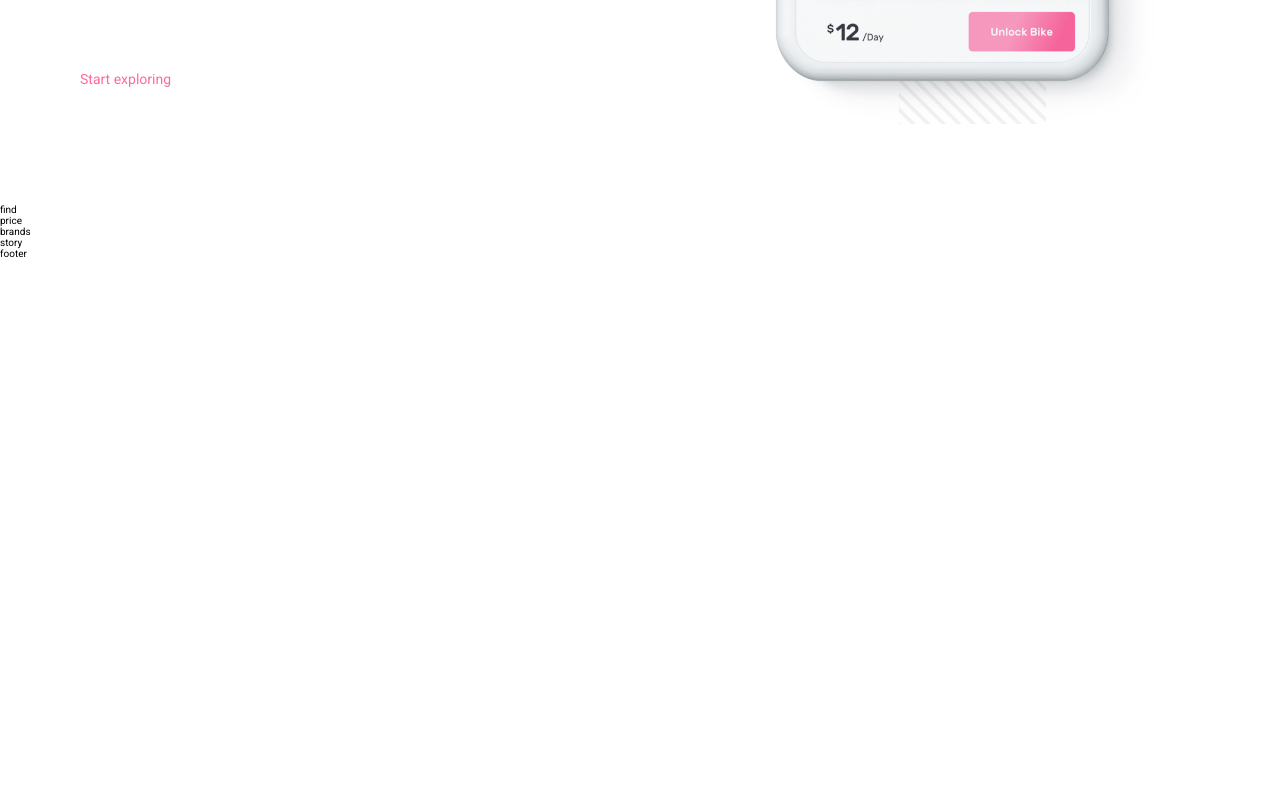
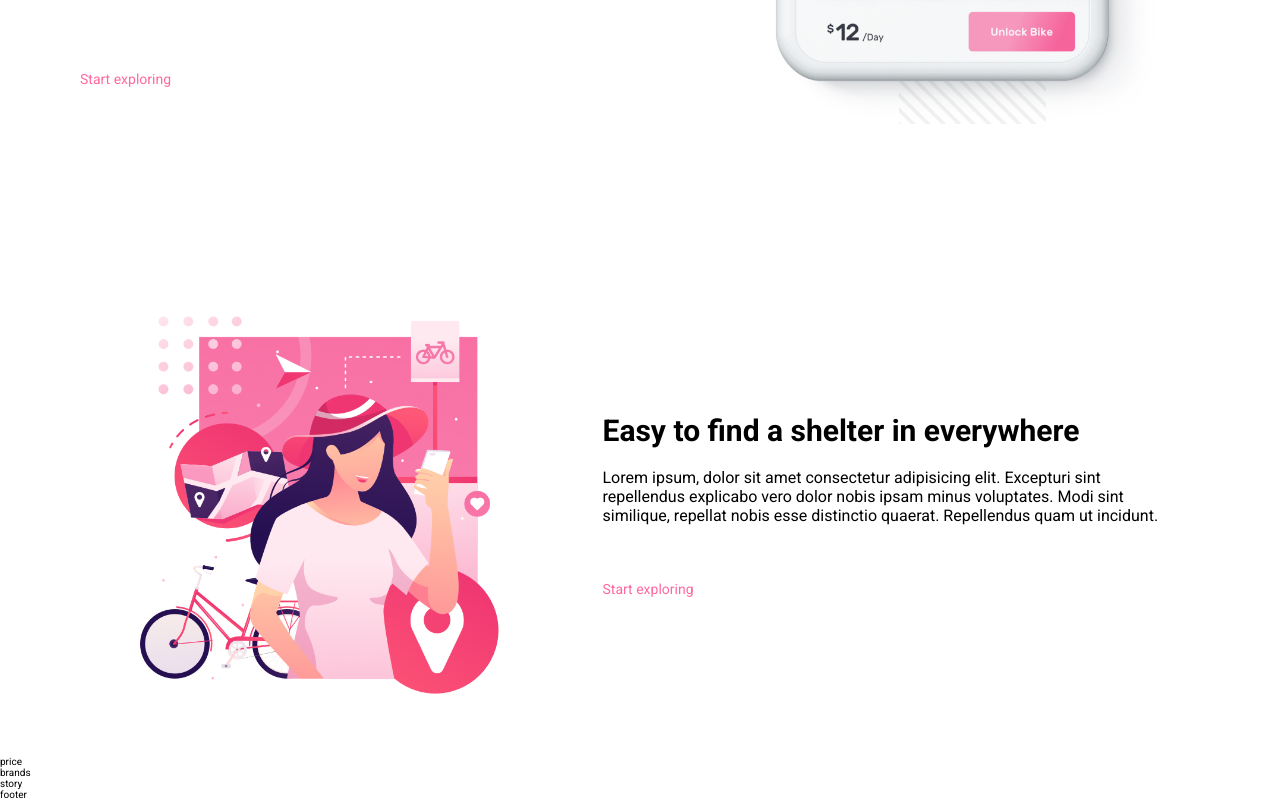
Before and after one commit to fmotoike/CSS, a website: page Pedalyuk/index.html in a window 1280 px wide. Shown: the part 1556-2356 px from the top of the page. Before the commit the page ends 1815 px from the top, so only its background shows below. Drawn offline with Linux system fonts and the light colour scheme.

Commit message:
Styling the find section

```diff
--- a/Pedalyuk/index.html
+++ b/Pedalyuk/index.html
@@ -78,7 +78,14 @@
         </section>
 
         <section class="find">
-            find
+            <figure>
+                <img class="find__img" src="/img/Frame2.jpg" alt="Frame 2">
+            </figure>
+            <div class="find__content">
+                <h2 class="heading--2">Easy to find a shelter in everywhere</h2>
+                <p class="find__text">Lorem ipsum, dolor sit amet consectetur adipisicing elit. Excepturi sint repellendus explicabo vero dolor nobis ipsam minus voluptates. Modi sint similique, repellat nobis esse distinctio quaerat. Repellendus quam ut incidunt.</p>
+                <a href="" class="find__link">Start exploring</a>
+            </div>
         </section>
 
         <section class="price">
--- a/Pedalyuk/package.json
+++ b/Pedalyuk/package.json
@@ -13,5 +13,8 @@
   "devDependencies": {
     "compile-sass": "^1.0.1",
     "npm-run-all": "^4.1.5"
+  },
+  "dependencies": {
+    "live-server": "^1.2.1"
   }
 }
--- a/Pedalyuk/sass/_find.scss
+++ b/Pedalyuk/sass/_find.scss
@@ -0,0 +1,24 @@
+.find {
+    display: flex;
+    align-items: center;
+    justify-content: space-around;
+    margin-top: 5rem;
+    padding: 5rem 8rem;
+
+    &__content {
+        width: 50%;
+    }
+
+    &__text {
+        margin-top: 2rem;
+        font-size: 1.6rem;
+    }
+
+    &__link {
+        display: inline-block;
+        margin-top: 10%;
+        color: $color-primary;
+        font-size: 1.4rem;
+        text-decoration: none;
+    }
+}
```
Also changed, not shown: Pedalyuk/css/style.css, 1 other file.
